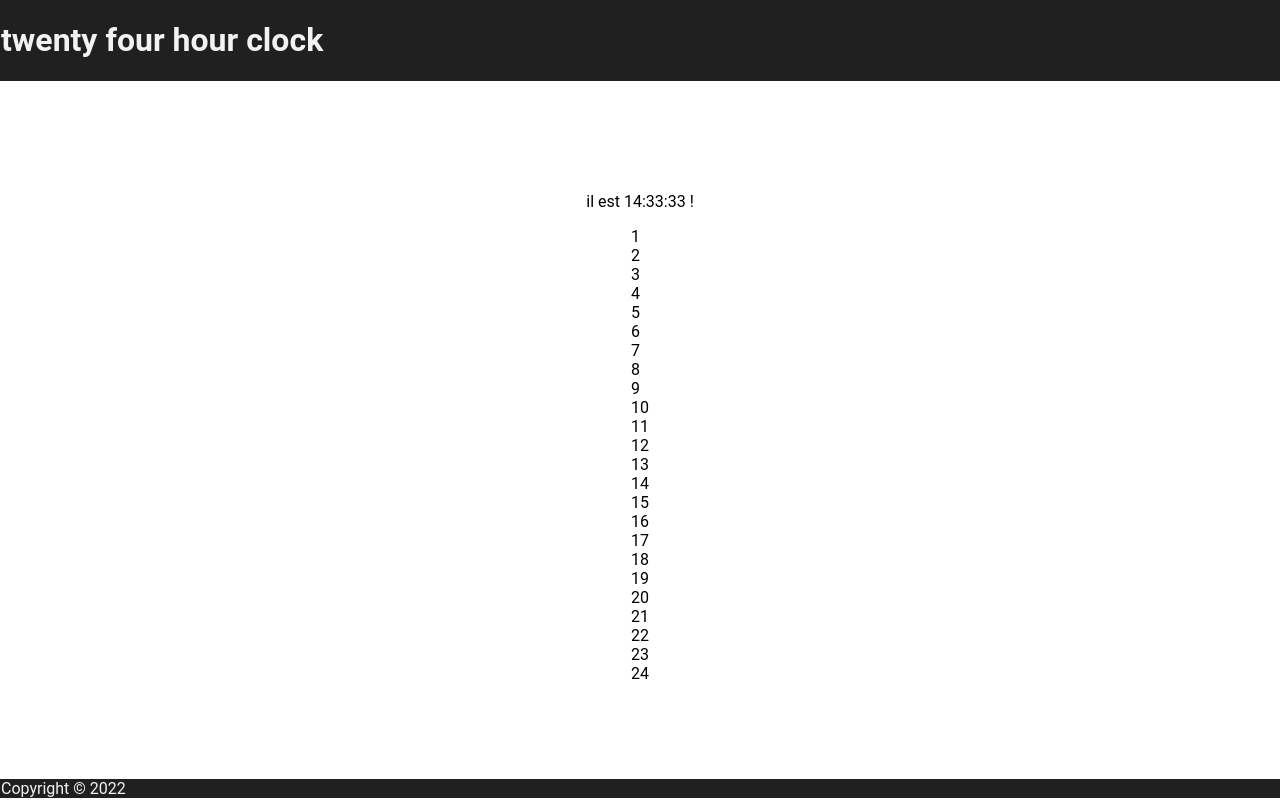
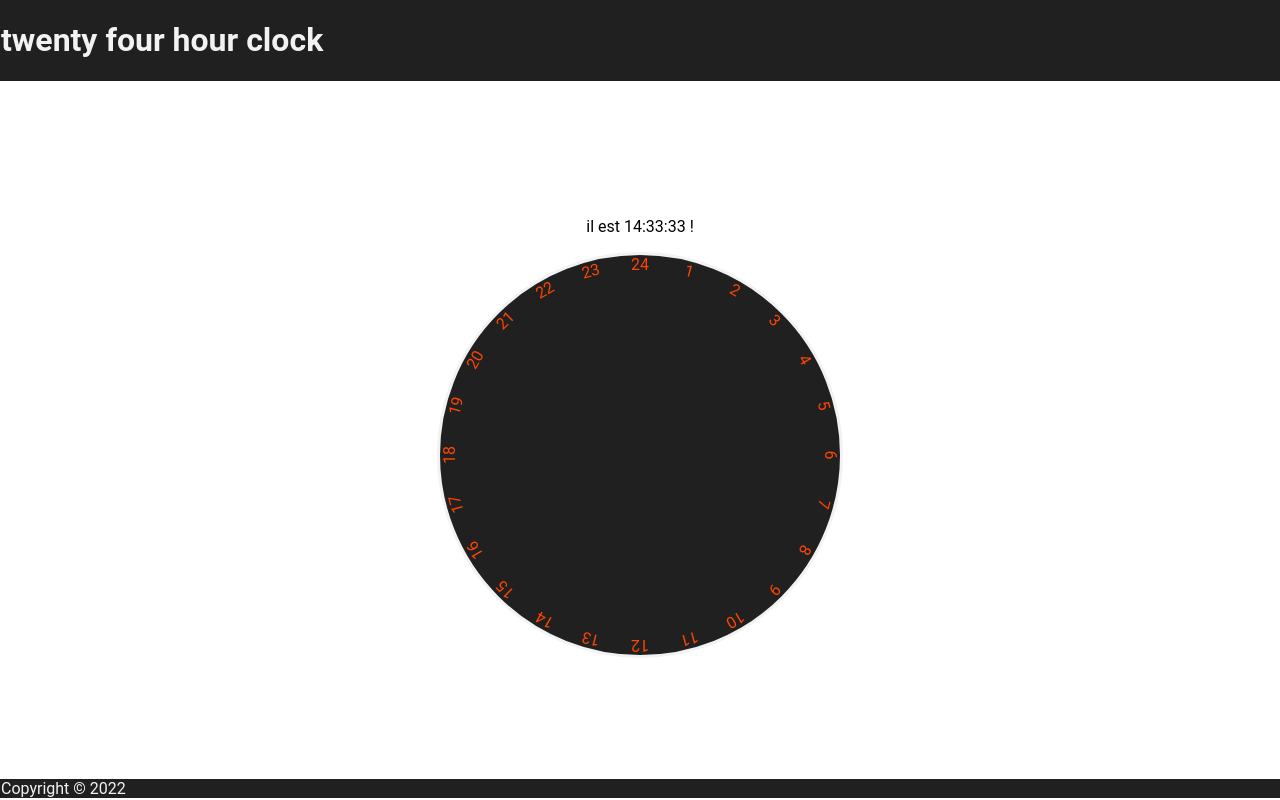
Before and after one commit to anthonytastet/twenty-four-hour-clock, a React (Create React App) app: page / in a window 1280 px wide. Built offline with nearby package versions, Linux system fonts and the light colour scheme.

Commit message:
Position clock XML elements with css

```diff
--- a/src/index.css
+++ b/src/index.css
@@ -1,4 +1,5 @@
 body {
+	box-sizing: border-box;
 	margin: 0;
 	font-family: "Roboto", "Oxygen", "Ubuntu", "Cantarell", "Fira Sans",
 		"Droid Sans", "Helvetica Neue", sans-serif;
@@ -49,3 +50,97 @@ footer {
 	justify-content: space-between;
 	align-items: center;
 }
+
+.clockFrame {
+	position: relative;
+	width: 50vh;
+	height: 50vh;
+	border-radius: 50%;
+	border: 3px solid #f2f2f2;
+	background-color: #202020;
+	color: #f2f2f2;
+}
+
+.clockFrame .clockDigit {
+	--rotation: 0;
+	position: absolute;
+	width: 100%;
+	height: 100%;
+	color: orangered;
+	/* background-color: rebeccapurple; */
+	text-align: center;
+	transform: rotate(var(--rotation));
+}
+
+.clockFrame .clockDigit1 {
+	--rotation: calc((360deg / 24) * 1);
+}
+.clockFrame .clockDigit2 {
+	--rotation: calc((360deg / 24) * 2);
+}
+.clockFrame .clockDigit3 {
+	--rotation: calc((360deg / 24) * 3);
+}
+.clockFrame .clockDigit4 {
+	--rotation: calc((360deg / 24) * 4);
+}
+.clockFrame .clockDigit5 {
+	--rotation: calc((360deg / 24) * 5);
+}
+.clockFrame .clockDigit6 {
+	--rotation: calc((360deg / 24) * 6);
+}
+.clockFrame .clockDigit7 {
+	--rotation: calc((360deg / 24) * 7);
+}
+.clockFrame .clockDigit8 {
+	--rotation: calc((360deg / 24) * 8);
+}
+.clockFrame .clockDigit9 {
+	--rotation: calc((360deg / 24) * 9);
+}
+.clockFrame .clockDigit10 {
+	--rotation: calc((360deg / 24) * 10);
+}
+.clockFrame .clockDigit11 {
+	--rotation: calc((360deg / 24) * 11);
+}
+.clockFrame .clockDigit12 {
+	--rotation: calc((360deg / 24) * 12);
+}
+.clockFrame .clockDigit13 {
+	--rotation: calc((360deg / 24) * 13);
+}
+.clockFrame .clockDigit14 {
+	--rotation: calc((360deg / 24) * 14);
+}
+.clockFrame .clockDigit15 {
+	--rotation: calc((360deg / 24) * 15);
+}
+.clockFrame .clockDigit16 {
+	--rotation: calc((360deg / 24) * 16);
+}
+.clockFrame .clockDigit17 {
+	--rotation: calc((360deg / 24) * 17);
+}
+.clockFrame .clockDigit18 {
+	--rotation: calc((360deg / 24) * 18);
+}
+.clockFrame .clockDigit19 {
+	--rotation: calc((360deg / 24) * 19);
+}
+.clockFrame .clockDigit20 {
+	--rotation: calc((360deg / 24) * 20);
+}
+.clockFrame .clockDigit21 {
+	--rotation: calc((360deg / 24) * 21);
+}
+.clockFrame .clockDigit22 {
+	--rotation: calc((360deg / 24) * 22);
+}
+.clockFrame .clockDigit23 {
+	--rotation: calc((360deg / 24) * 23);
+}
+.clockFrame .clockDigit24 {
+	--rotation: calc((360deg / 24) * 24);
+}
```
